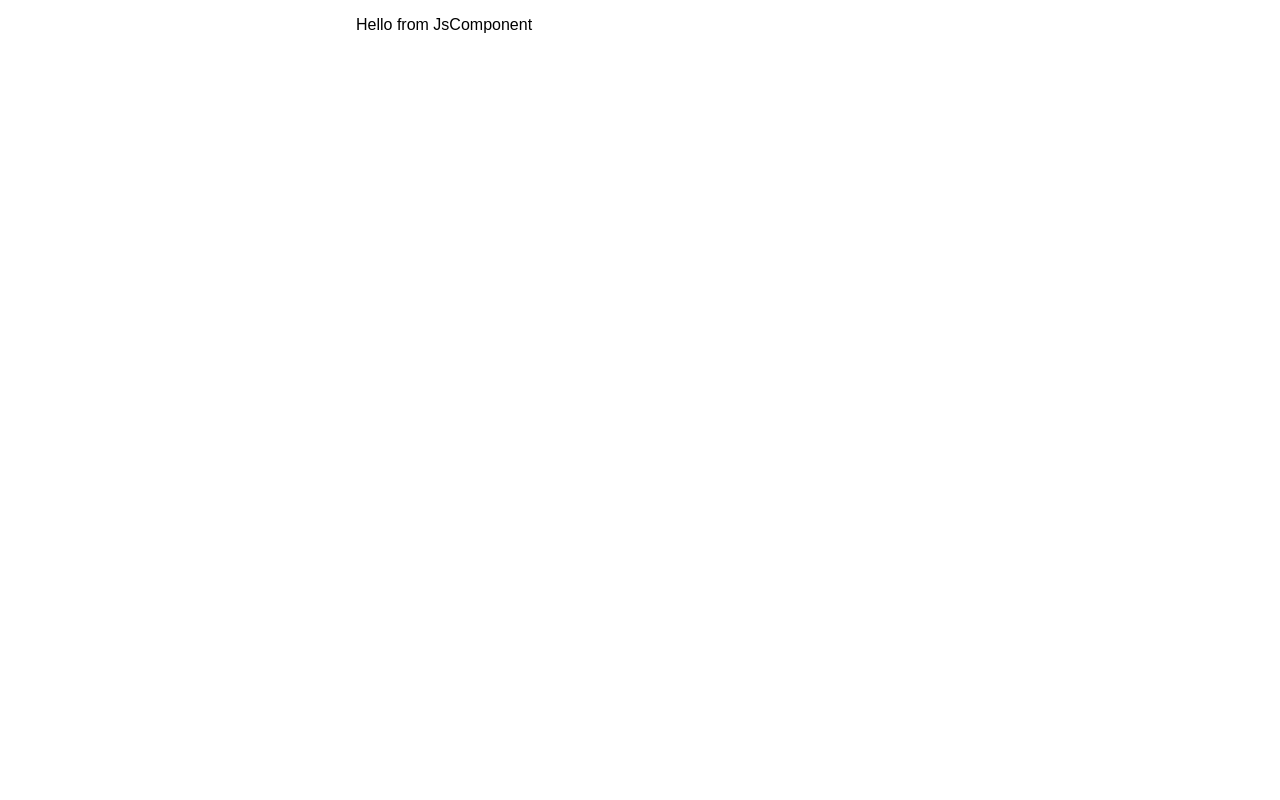
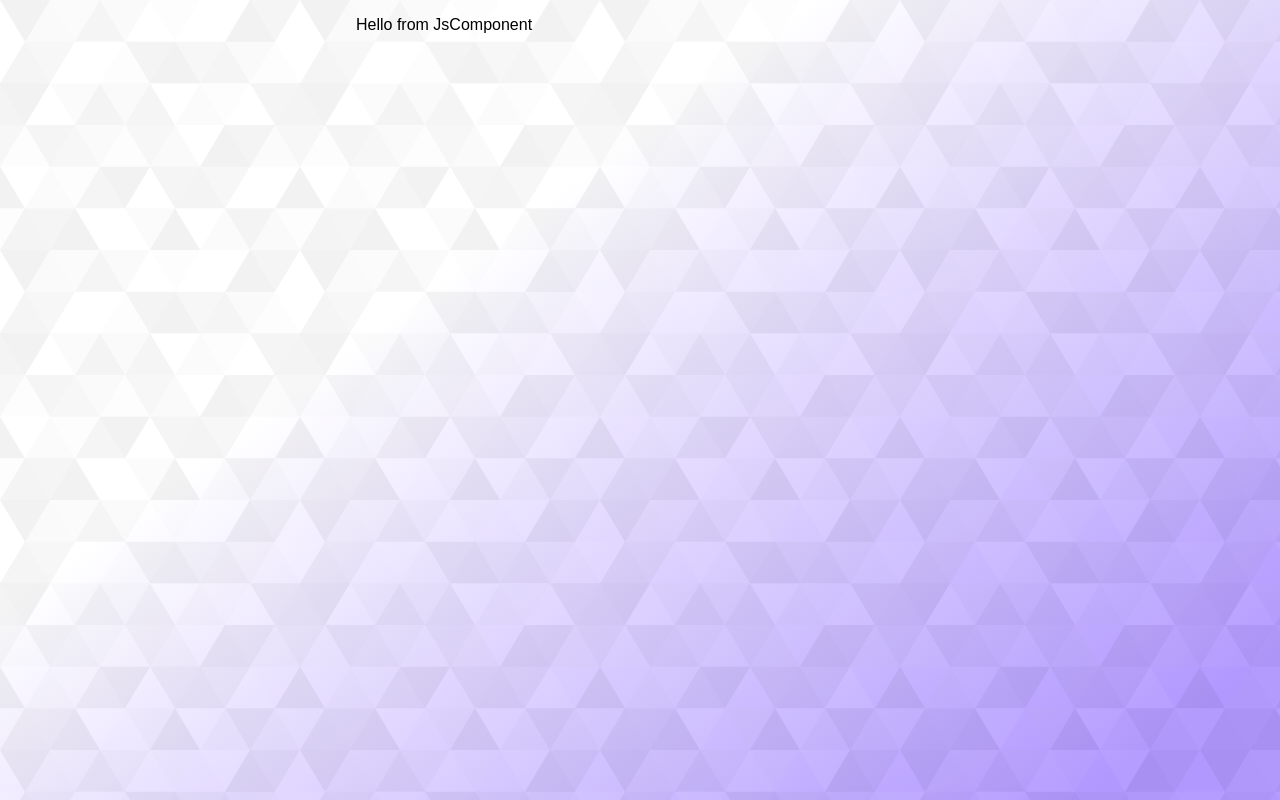
Before and after one commit to FormulaMonks/fe-exercise, a React app: page / in a window 1280 px wide. Built offline with nearby package versions, Linux system fonts and the light colour scheme.

Commit message:
App: sample background

```diff
--- a/src/App/styles.css
+++ b/src/App/styles.css
@@ -3,7 +3,8 @@ html {
   padding: 0;
 }
 body {
-  background: white;
+  /*! background by SVGBackgrounds.com */
+  background: white url("./prism.svg") no-repeat center center;
   color: black;
   font-family: sans-serif;
   padding: 0;
```
Also changed, not shown: src/App/prism.svg (added).
